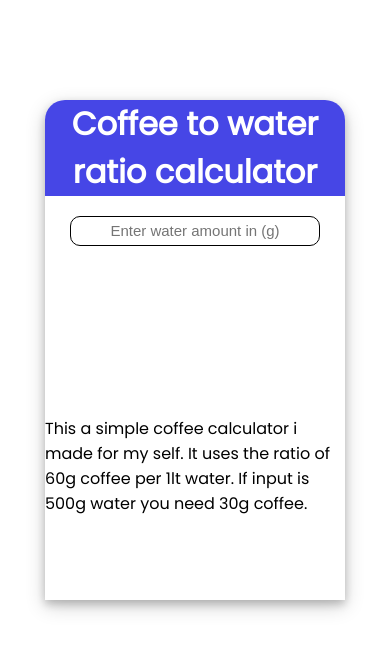
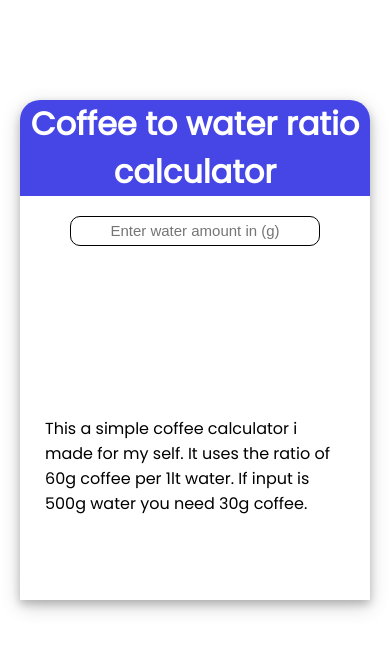
Before and after one commit to datalessuk/coffeeratio, a plain HTML site: page index.html in a window 390 px wide. Drawn offline with Linux system fonts and the light colour scheme.

Commit message:
mobile view changes

```diff
--- a/style.css
+++ b/style.css
@@ -66,14 +66,14 @@ body{
 
 @media only screen and (max-width: 600px){
     .main-container{
-        width: 300px;
+        width: 350px;
     }
     .title-container{
-        width: 300px;
+        width: 350px;
     }
 
     .title-container{
-        width: 300px;
+        width: 350px;
     }
 
 }
```
